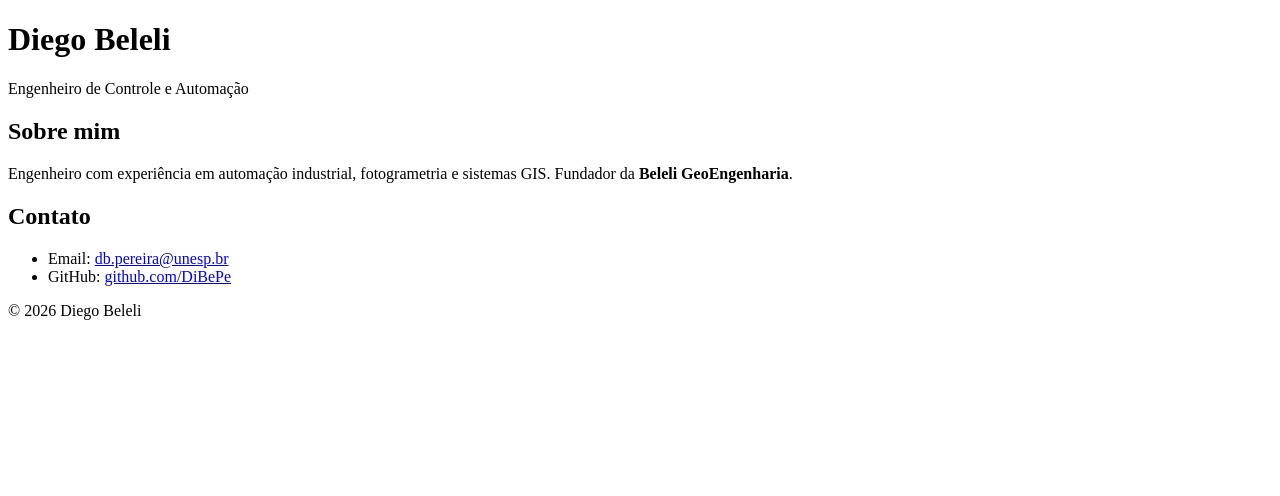
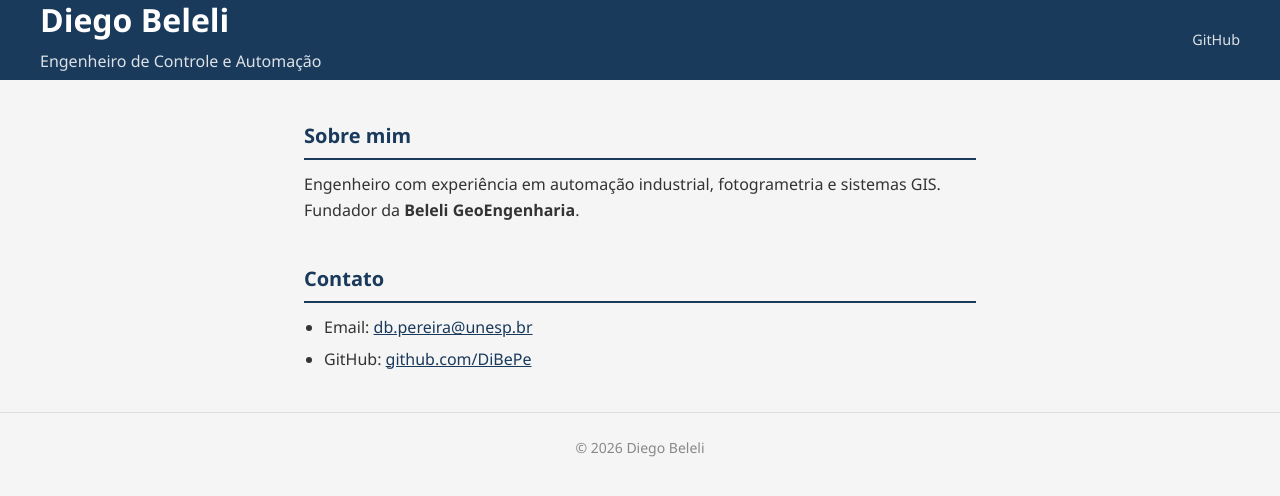
Before and after one commit to DiBePe/pagina-pessoal, a plain HTML site: page index.html in a window 1280 px wide. Drawn offline with Linux system fonts and the light colour scheme.

Commit message:
style: adiciona CSS base, box model e layout Flexbox no header

```diff
--- a/index.html
+++ b/index.html
@@ -3,12 +3,18 @@
   <head>
     <meta charset="UTF-8" />
     <meta name="viewport" content="width=device-width, initial-scale=1.0" />
+    <link rel="stylesheet" href="style.css" />
     <title>Diego Beleli</title>
   </head>
   <body>
     <header>
-      <h1>Diego Beleli</h1>
-      <p>Engenheiro de Controle e Automação</p>
+      <div>
+        <h1>Diego Beleli</h1>
+        <p>Engenheiro de Controle e Automação</p>
+      </div>
+      <nav>
+        <a href="https://github.com/DiBePe" target="_blank">GitHub</a>
+      </nav>
     </header>
 
     <main>
--- /dev/null
+++ b/style.css
@@ -0,0 +1,97 @@
+/* Reset básico */
+* {
+  margin: 0;
+  padding: 0;
+  box-sizing: border-box;
+}
+
+/* Base da página */
+body {
+  font-family: "Segoe UI", Arial, sans-serif;
+  font-size: 16px;
+  line-height: 1.6;
+  color: #333333;
+  background-color: #f5f5f5;
+}
+
+/* Cabeçalho */
+header {
+  background-color: #1a3a5c;
+  color: #ffffff;
+  padding: 0 40px;
+  height: 80px;
+  display: flex;
+  flex-direction: row;
+  justify-content: space-between;
+  align-items: center;
+}
+header nav a {
+  color: #ffffff;
+  text-decoration: none;
+  font-size: 0.9rem;
+  opacity: 0.85;
+}
+
+header nav a:hover {
+  opacity: 1;
+}
+
+header h1 {
+  font-size: 2rem;
+  margin-bottom: 4px;
+}
+
+header p {
+  font-size: 1rem;
+  opacity: 0.85;
+}
+
+/* Conteúdo principal */
+main {
+  max-width: 720px;
+  margin: 40px auto;
+  padding: 0 24px;
+}
+
+section {
+  margin-bottom: 40px;
+}
+
+h2 {
+  font-size: 1.25rem;
+  color: #1a3a5c;
+  margin-bottom: 12px;
+  padding-bottom: 6px;
+  border-bottom: 2px solid #1a3a5c;
+}
+
+p {
+  margin-bottom: 12px;
+}
+
+/* Links */
+a {
+  color: #1a3a5c;
+}
+
+a:hover {
+  color: #2e6fad;
+}
+
+/* Lista */
+ul {
+  padding-left: 20px;
+}
+
+li {
+  margin-bottom: 6px;
+}
+
+/* Rodapé */
+footer {
+  text-align: center;
+  padding: 24px;
+  font-size: 0.875rem;
+  color: #888888;
+  border-top: 1px solid #dddddd;
+}
```
